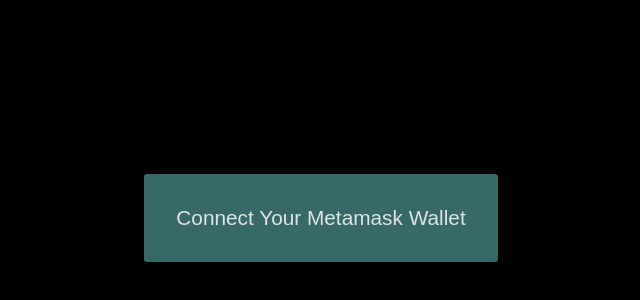
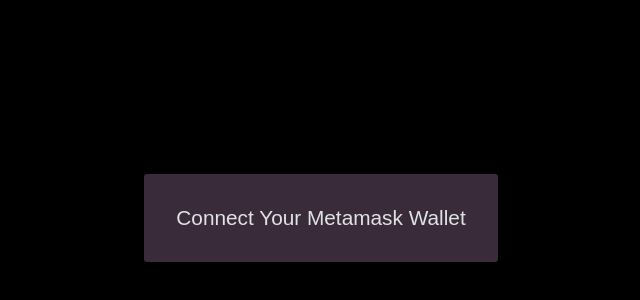
Before and after one commit to AnumQ/web3-connect-metamask, a React (Create React App) app: page / in a window 1280 px wide. Shown: the part 198-498 px from the top of the page, without its empty margins (319-959 px from the left). Built offline with nearby package versions, Linux system fonts and the light colour scheme.

Commit message:
Remove web3 from project

```diff
--- a/src/App.css
+++ b/src/App.css
@@ -14,7 +14,7 @@
 
 .button {
   padding: 2rem;
-  background-color: rgb(56, 105, 105);
+  background-color: rgb(57 43 57);
   color: #e0e3e4;
   border: none;
   font-size: 1.3rem;
--- a/src/App.js
+++ b/src/App.js
@@ -1,23 +1,20 @@
-import { useState } from "react";
+import { useState, useCallback } from "react";
 import "./App.css";
-import Web3 from "web3";
 
 function App() {
-  const [web3, setWeb3] = useState(null);
   const [accounts, setAccounts] = useState([]);
   const [error, setError] = useState(null);
 
-  const initWeb3 = async () => {
+  const connectAccount = useCallback(async () => {
     // Modern dapp browsers
     // ethereum is the object injected as property on the window object by Ethereum-enabled browser extensions like MetaMask.
     if (window.ethereum) {
-      const web3Instance = new Web3(window.ethereum);
-      setWeb3(web3Instance);
-
       // Requst account access
       try {
+        // https://docs.metamask.io/wallet/reference/eth_accounts/
         const accounts = await window.ethereum.request({
           method: "eth_requestAccounts",
+          params: [],
         });
         setAccounts(accounts);
       } catch (e) {
@@ -26,34 +23,41 @@
         );
         console.error("Error connecting to Metamask ", e);
       }
-    }
-    // legacy dapp browsers
-    else if (window.web3) {
-      const web3Instance = new Web3(window.web3.currentProvider);
-      setWeb3(web3Instance);
-      const accounts = await web3Instance.eth.getAccounts();
-      setAccounts(accounts);
-    }
-    // Non-dapp browsers
-    else {
+    } else {
       setError(
         "Non-Ethereum browser detected. Install Metamask on browser and try again."
       );
     }
-  };
+  }, []);
+
+  const disconnectAccount = useCallback(async () => {
+    await window.ethereum.request({
+      method: "wallet_revokePermissions",
+      params: [
+        {
+          eth_accounts: {},
+        },
+      ],
+    });
+
+    setAccounts([]);
+  }, []);
 
   return (
     <div className="App">
       <main>
         <p>{error && <span>{error}</span>}</p>
-        {web3 && accounts.length > 0 && (
+        {accounts.length > 0 && (
           <>
             <h2>Successfully connected to Metamask Wallet</h2>
             <h3>Connected to account: {accounts[0]}</h3>
+            <button className="button" onClick={disconnectAccount}>
+              Disconnect Your Metamask Wallet
+            </button>
           </>
         )}
         {accounts.length === 0 && (
-          <button className="button" onClick={initWeb3}>
+          <button className="button" onClick={connectAccount}>
             Connect Your Metamask Wallet
           </button>
         )}
```
